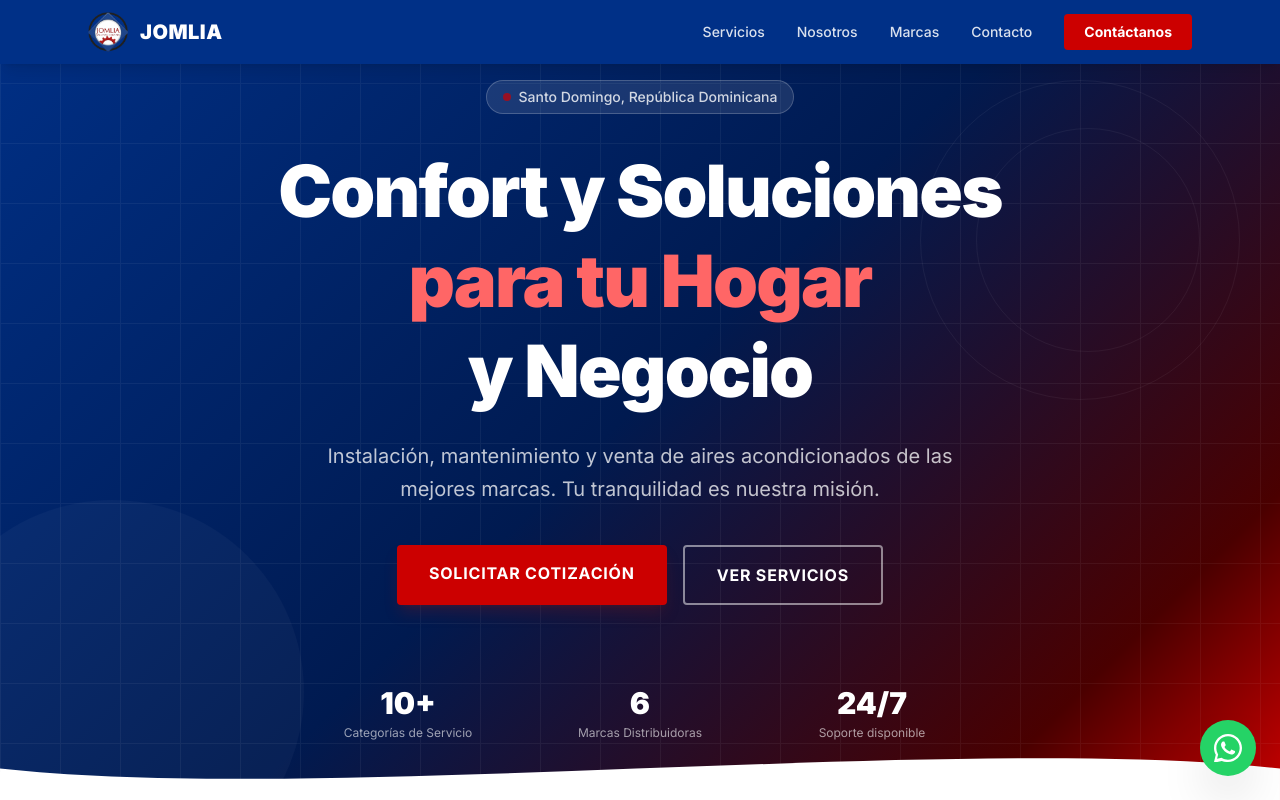
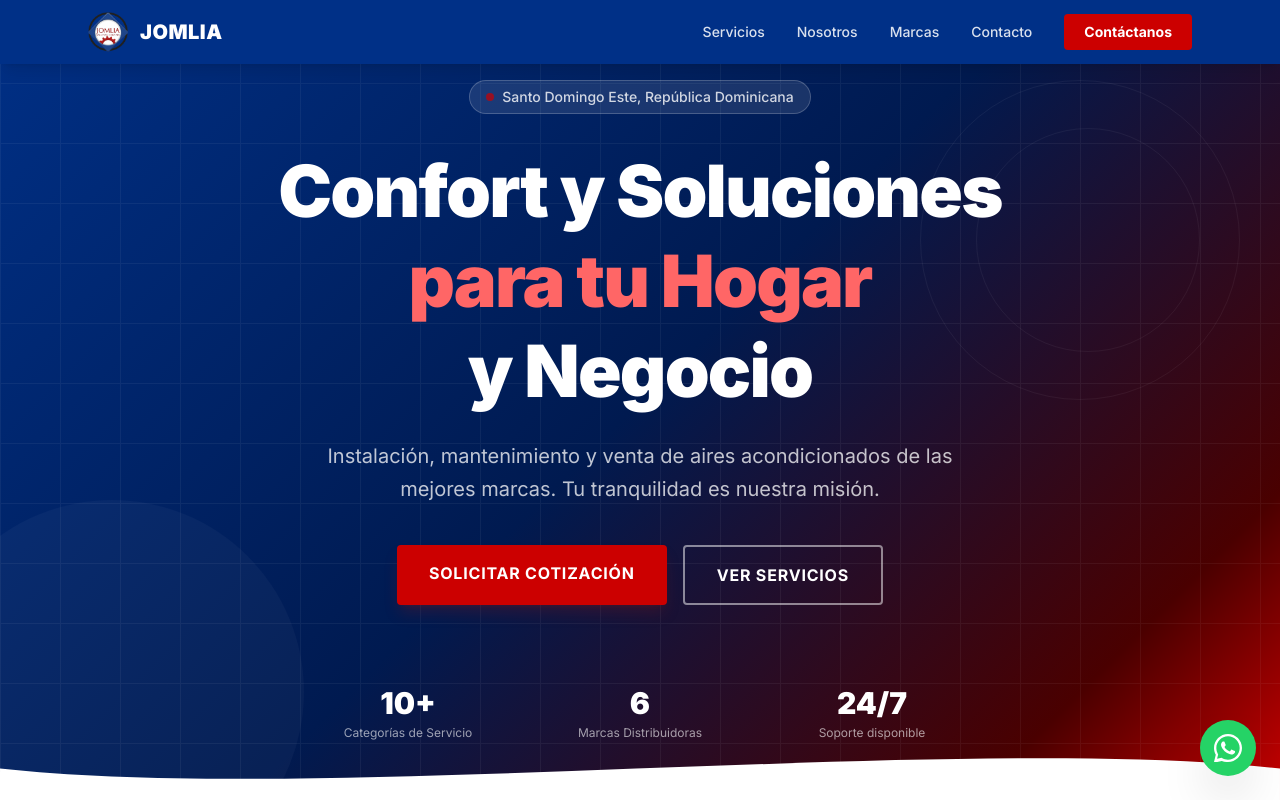
Before and after one commit to FreddyAquinoPortes/jomlia-landing, a Next.js app: page / in a window 1280 px wide. Shown: the top 800 px of the page. Built offline with nearby package versions, Linux system fonts and the light colour scheme.

Commit message:
fix: update city to Santo Domingo Este and fix footer logo priority

```diff
--- a/components/Footer.tsx
+++ b/components/Footer.tsx
@@ -10,7 +10,7 @@ export default function Footer() {
           {/* Brand */}
           <div>
             <div className="flex items-center gap-3 mb-4">
-              <Image src="/logo.svg" alt="Jomlia" width={48} height={48} />
+              <Image src="/logo.svg" alt="Jomlia Logo" width={44} height={44} priority />
               <div>
                 <div className="font-black text-xl">JOMLIA</div>
                 <div className="text-white/50 text-xs">SOLUTION SERVICES</div>
--- a/components/Hero.tsx
+++ b/components/Hero.tsx
@@ -24,7 +24,7 @@ export default function Hero() {
         {/* Badge */}
         <div className="inline-flex items-center gap-2 bg-white/10 border border-white/20 rounded-full px-4 py-1.5 mb-8 anim-fade-up">
           <span className="w-2 h-2 rounded-full bg-[#CC0000] animate-pulse" />
-          <span className="text-white/80 text-sm font-medium">Santo Domingo, República Dominicana</span>
+          <span className="text-white/80 text-sm font-medium">Santo Domingo Este, República Dominicana</span>
         </div>
 
         <h1 className="text-4xl sm:text-5xl md:text-7xl font-black text-white leading-tight tracking-tight mb-6 anim-fade-up-d1">
```
